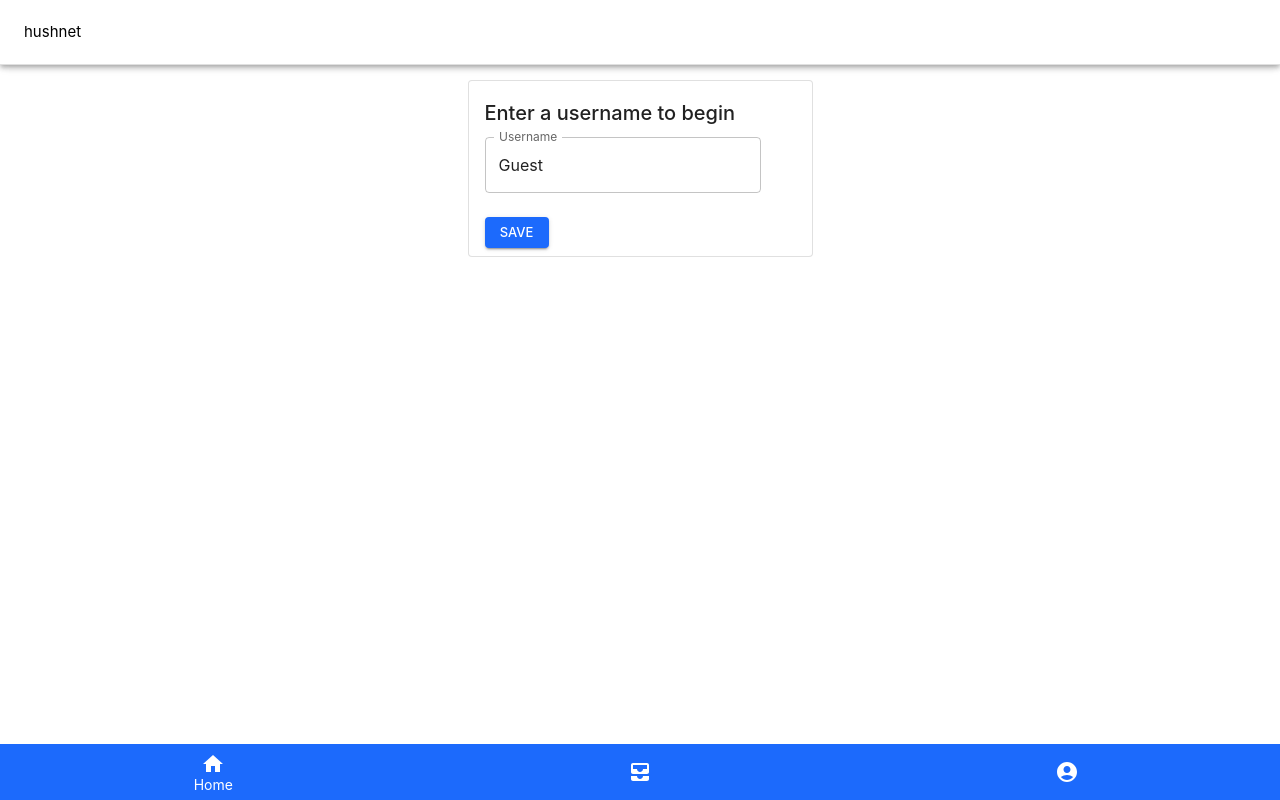
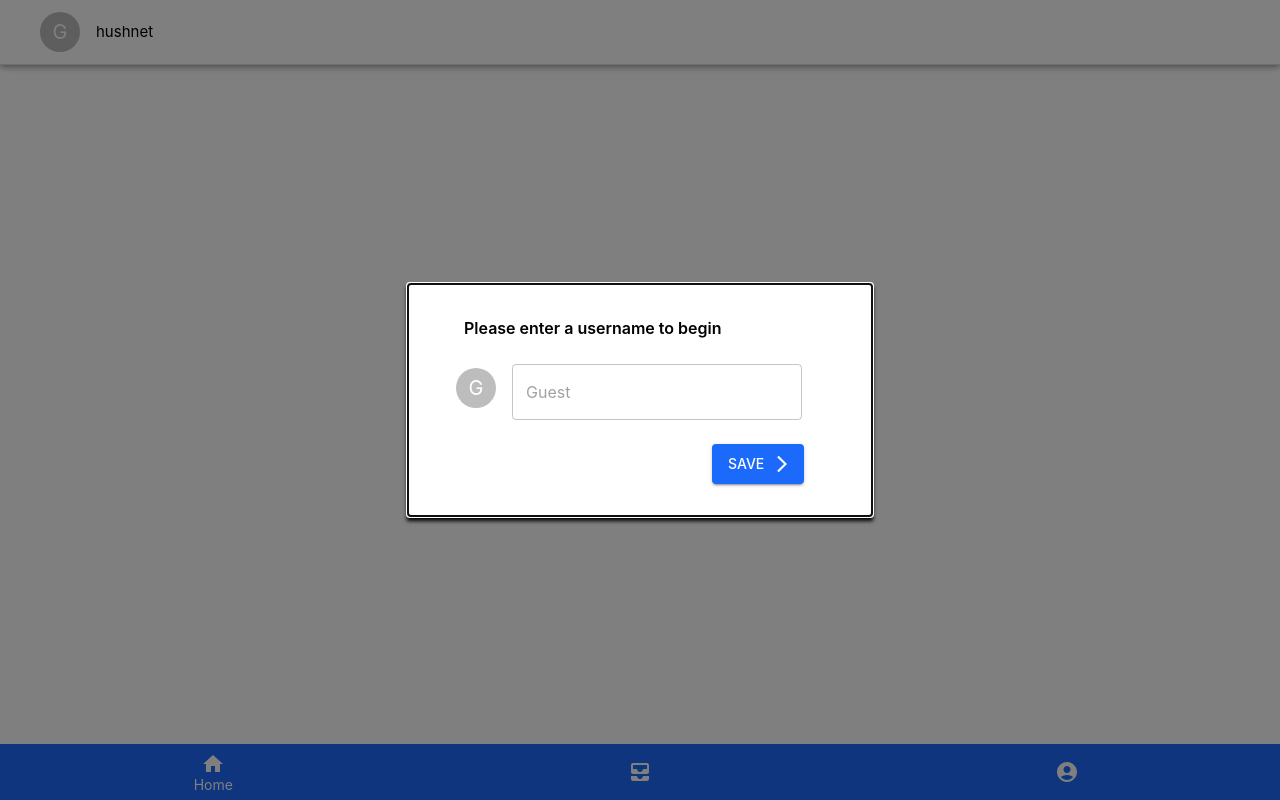
Before and after one commit to amisha-adwani/hushnet-chat-app, a React (Create React App) app in the folder client/: page / in a window 1280 px wide. Built offline with nearby package versions, Linux system fonts and the light colour scheme; no server answers.

Commit message:
added new features ui enhanced

```diff
--- a/client/src/App.js
+++ b/client/src/App.js
@@ -41,10 +41,10 @@ function App() {
     <div>
       <ChatState>
         <Router>
-        <Header headerName={headerName}/>
+        <Header headerName={headerName} />
           <Routes>
             <Route path="/" element={<Home onChangeHeader={handleHeaderChange}/>}></Route>
-            <Route path="/profile" element={<Profile onChangeHeader={handleHeaderChange}/>}></Route>
+            <Route path="/profile" element={<Profile onChangeHeader={handleHeaderChange} />}></Route>
             <Route path="/room/" element={<AllRooms onChangeHeader={handleHeaderChange} />}></Route>
             <Route path="/room/:roomId" element={ <Room onChangeHeader={handleHeaderChange} />}></Route>
           </Routes>
--- /dev/null
+++ b/client/src/components/Avatar.js
@@ -0,0 +1,28 @@
+import React,{  useState,useEffect } from 'react'
+import Avatar from "@mui/material/Avatar";
+const Details = ({name}) => {
+    const [initials, setInitials] = useState('')
+    useEffect(() => {
+      if (name) {
+        const [firstName, lastName] = name.split(' ');
+        if (firstName && lastName) {
+          const initials = `${firstName.charAt(0)}${lastName.charAt(0)}`.toUpperCase();
+          setInitials(initials);
+        } else {
+          const initials = `${name.charAt(0)}`.toUpperCase();
+          setInitials(initials);
+        }
+      }
+    }, [name]);
+
+
+  return (
+    <div>
+        <Avatar sx={{mx:2,my:0.5}}>
+        {initials}
+        </Avatar>
+    </div>
+  )
+}
+
+export default Details
--- a/client/src/components/ChatBox.js
+++ b/client/src/components/ChatBox.js
@@ -6,6 +6,8 @@ import ChatContext from "../context/ChatContext";
 import { useParams } from "react-router-dom";
 import { Typography } from "@mui/material";
 import { useNavigate } from "react-router-dom";
+import SendIcon from '@mui/icons-material/Send';
+
 const ChatBox = ({ userNotification }) => {
   const context = useContext(ChatContext);
   const {
@@ -14,12 +16,11 @@ const ChatBox = ({ userNotification }) => {
     setMessageReceived,
     messageReceived,
     socket,
-    setErrorMessage,
-    errorMessage,
     username,
   } = context;
   const { roomId } = useParams();
   useEffect(() => {
+    setMessageReceived([])
     socket.on("receive_message", (data) => {
       setMessageReceived((prevMessages) => [
         ...prevMessages,
@@ -48,16 +49,13 @@ const ChatBox = ({ userNotification }) => {
   const senderId = socket.id;
   const onHandleClick = () => {
     socket.emit("leave-room", { roomId, senderId });
-    navigate("/room/");
+    navigate("/room");
   };
   const onDelete = () => {
     socket.emit("remove-room", { roomId, senderId });
-    navigate("/room/");
+    navigate("/room");
   };
-  const handleError = (error) => {
-    setErrorMessage(error);
-  };
-  socket.on("error", handleError);
+
   return (
     <div>
       <Box height={490} overflow="auto">
@@ -82,15 +80,11 @@ const ChatBox = ({ userNotification }) => {
             ))}
           </Typography>
         )}
-        {errorMessage && (
-          <Typography component="div" ml={2}>
-            Error: {errorMessage}
-          </Typography>
-        )}
 
         <Typography component="div" ml={2}>
           {messageReceived.map((msg, index) => (
             <Box
+            key={index}
               component="section"
               sx={{
                 p: 2,
@@ -102,7 +96,7 @@ const ChatBox = ({ userNotification }) => {
                 wordWrap: "break-word",
               }}
             >
-              <div key={index}> {`${msg.username}: ${msg.message}`}</div>
+              {`${msg.username}: ${msg.message}`}
             </Box>
           ))}
         </Typography>
@@ -110,25 +104,28 @@ const ChatBox = ({ userNotification }) => {
       <Box
         display={"flex"}
         alignItems="center"
-        ml={5}
-        mr={5}
-        mt={3}
-        w={{ base: "100%", md: "68%" }}
+         mx={5}
+        mt={2}
+        sx={{  border:'1px solid lightblue',boxShadow:"4px 4px 4px  lightgray"}}
+
       >
         <TextField
-          fullWidth
-          id="fullWidth"
+        fullWidth
+          sx={{
+            "& fieldset": { border: 'none' }
+          }}
           onChange={handleChange}
           value={message}
+          placeholder="Enter message"
         ></TextField>
         <Button
-          variant="contained"
           onClick={handleClick}
-          sx={{ textTransform: "none", m: 1 }}
+          size="large"
+          sx={{ border:'none' }}
+          endIcon={<SendIcon />}
         >
-          Send
         </Button>
-      </Box>
+        </Box>
     </div>
   );
 };
--- a/client/src/components/Header.js
+++ b/client/src/components/Header.js
@@ -1,23 +1,38 @@
-import {React,useContext,useEffect} from "react";
+import React, { useContext} from "react";
 import AppBar from "@mui/material/AppBar";
 import Divider from "@mui/material/Divider";
 import Toolbar from "@mui/material/Toolbar";
+import { useLocation } from "react-router-dom";
+import Details from "./Avatar";
+import ChatContext from "../context/ChatContext";
 import Typography from "@mui/material/Typography";
 
-const Header = ({headerName}) => {
+const Header = ({ headerName }) => {
+  const location = useLocation();
+  const chatIcon = /^\/room\/\w+/.test(location.pathname);
+  const roomId = location.pathname.split("/").pop();
+  const context = useContext(ChatContext);
+  const { username } = context;
+
   return (
     <div>
-      <AppBar
-        color="inherit"
-        position="fixed"
-      >
+      <AppBar color="inherit" position="fixed">
         <Toolbar>
-          <Typography sx={{ fontSize: "15px", overflowWrap: "break-word" }}>
-          {headerName}
+          <Details name={chatIcon ? roomId : username} />
+          <Typography
+            sx={{
+              fontSize: "15px",
+              whiteSpace: "normal",
+             maxWidth: '100%',
+           overflowWrap: 'break-word'
+            }}
+          >
+            {headerName}
           </Typography>
         </Toolbar>
         <Divider />
-      </AppBar>
+
+        </AppBar>
     </div>
   );
 };
--- /dev/null
+++ b/client/src/components/LoadingSpinner.js
@@ -0,0 +1,12 @@
+import React from "react";
+import CircularProgress from '@mui/material/CircularProgress';
+
+function Loading() {
+  return (
+    <div style={{ textAlign: "center" }}>
+      <CircularProgress/>
+    </div>
+  );
+}
+
+export default Loading;
--- /dev/null
+++ b/client/src/components/Modal.js
@@ -0,0 +1,68 @@
+import React, { useContext, useState, useEffect, useCallback } from "react";
+import Modal from "@mui/material/Modal";
+import TextField from "@mui/material/TextField";
+import Button from "@mui/material/Button";
+import Typography from "@mui/material/Typography";
+import Box from "@mui/material/Box";
+import Details from "./Avatar";
+import ArrowForwardIosOutlinedIcon from '@mui/icons-material/ArrowForwardIosOutlined';
+import CancelRoundedIcon from '@mui/icons-material/CancelRounded';
+const Modal2 = (props) => {
+  const style = {
+    position: "absolute",
+    top: "50%",
+    left: "50%",
+    transform: "translate(-50%, -50%)",
+    width: 400,
+    bgcolor: "white",
+    p: 4,
+    border:'1px solid lightblue',boxShadow:"0px 4px 4px "
+  };
+
+  return (
+    <div>
+      <Modal
+        open={props.open}
+        onClose={props.onClose}
+        aria-labelledby="modal-modal-title"
+        aria-describedby="modal-modal-description"
+      >
+        <Box sx={style}>
+        <Button
+              onClick={props.onClose}
+              cursor='pointer'
+              sx={{ml:42, color:'black', height:40, borderRadius:50,display:`${props.display}`}}
+              startIcon={<CancelRoundedIcon sx={{pl:2}}/>}
+             ></Button>
+          <Typography sx={{ ml:3,mb:3, fontWeight:600 }}>{props.title}</Typography>
+          <Box
+           sx={{ display: "flex", justifyContent: "flex-right" }}
+          >
+            <Details name={props.name}/>
+            <TextField
+              id="outlined-basic"
+              variant="outlined"
+              onChange={props.handleChange}
+              sx={{  width:290}}
+              placeholder={props.placeholder}
+            />
+              </Box>
+            <Box sx={{display:'flex',flexDirection: 'row'}}>
+
+            <Button
+            variant="contained"
+            onClick={props.handleClick}
+            cursor='pointer'
+            sx={{ mt: 3, ml: 34, height:40 }}
+           endIcon={<ArrowForwardIosOutlinedIcon/>}
+             >
+              Save
+             </Button>
+            </Box>
+        </Box>
+      </Modal>
+    </div>
+  );
+};
+
+export default Modal2;
--- a/client/src/components/NavBar.js
+++ b/client/src/components/NavBar.js
@@ -1,22 +1,18 @@
 import * as React from "react";
-import AppBar from "@mui/material/AppBar";
-import Toolbar from "@mui/material/Toolbar";
-import IconButton from "@mui/material/IconButton";
 import AccountCircleIcon from "@mui/icons-material/AccountCircle";
 import AllInboxIcon from "@mui/icons-material/AllInbox";
 import HomeIcon from "@mui/icons-material/Home";
-import { Link } from "react-router-dom";
-
+import { Link, useLocation } from "react-router-dom";
 import BottomNavigation from "@mui/material/BottomNavigation";
 import BottomNavigationAction from "@mui/material/BottomNavigationAction";
-import FolderIcon from "@mui/icons-material/Folder";
-import RestoreIcon from "@mui/icons-material/Restore";
-import FavoriteIcon from "@mui/icons-material/Favorite";
-import LocationOnIcon from "@mui/icons-material/LocationOn";
 
 export default function NavBar() {
+  const location = useLocation();
+  const [value, setValue] = React.useState(location.pathname);
 
-  const [value, setValue] = React.useState("home");
+  React.useEffect(() => {
+    setValue(location.pathname);
+  }, [location]);
 
   const handleChange = (event, newValue) => {
     setValue(newValue);
@@ -43,7 +39,7 @@ export default function NavBar() {
         component={Link}
         to="/"
         label="Home"
-        value="home"
+        value="/"
         icon={<HomeIcon />}
       />
 
@@ -51,14 +47,14 @@ export default function NavBar() {
         component={Link}
         to="/room"
         label="Inbox"
-        value="inbox"
+        value="/room"
         icon={<AllInboxIcon />}
       />
       <BottomNavigationAction
         component={Link}
         to="/profile"
         label="Profile"
-        value="profile"
+        value="/profile"
         icon={<AccountCircleIcon />}
       />
     </BottomNavigation>
--- a/client/src/context/ChatState.js
+++ b/client/src/context/ChatState.js
@@ -1,13 +1,14 @@
 import { React, useState } from "react";
 import ChatContext from "./ChatContext";
 import io from "socket.io-client";
-const URL = "https://hushnet.onrender.com";
+const URL = "http://localhost:3001";
 const socket = io(URL);
 const ChatState = (props) => {
   const [message, setMessage] = useState([]);
   const [messageReceived, setMessageReceived] = useState([]);
   const [username, setUsername] = useState('Guest');
   const [errorMessage, setErrorMessage] = useState("");
+  const [rooms, setRooms] = useState([]);
   return (
     <ChatContext.Provider
       value={{
@@ -19,7 +20,9 @@ const ChatState = (props) => {
         username,
         setUsername,
         errorMessage,
-        setErrorMessage
+        setErrorMessage,
+        rooms,
+        setRooms
       }}
     >
       {props.children}
--- a/client/src/pages/AllRooms.js
+++ b/client/src/pages/AllRooms.js
@@ -3,119 +3,160 @@ import ChatContext from "../context/ChatContext";
 import Button from "@mui/material/Button";
 import { useNavigate } from "react-router-dom";
 import Box from "@mui/material/Box";
-import Typography from "@mui/material/Typography";
-import Modal from "@mui/material/Modal";
-import TextField from "@mui/material/TextField";
 import Table from "@mui/material/Table";
 import TableBody from "@mui/material/TableBody";
 import TableContainer from "@mui/material/TableContainer";
 import TableCell from "@mui/material/TableCell";
 import TableRow from "@mui/material/TableRow";
+import Typography from "@mui/material/Typography";
 import Paper from "@mui/material/Paper";
+import CardHeader from "@mui/material/CardHeader";
+import Details from "../components/Avatar";
+import Modal2 from "../components/Modal";
+import AddCircleOutlinedIcon from '@mui/icons-material/AddCircleOutlined';
+import Loading from "../components/LoadingSpinner";
+import SearchIcon from "@mui/icons-material/Search";
+import InputAdornment from "@mui/material/InputAdornment";
+import TextField from "@mui/material/TextField";
 const AllRooms = ({ onChangeHeader }) => {
   const context = useContext(ChatContext);
-  const { socket,username } = context;
-  const [rooms, setRooms] = useState([]);
+  const { socket, username ,
+    setErrorMessage,
+    errorMessage,rooms, setRooms} = context;
   const [open, setOpen] = useState(false);
-  const [newRoomId, setNewRoomId] = useState("");
-
+  const [newRoomId, setNewRoomId] = useState("New Room");
+  const [loading, setLoading] = useState(false);
   const navigate = useNavigate();
 
   const handleChange = (e) => {
     setNewRoomId(e.target.value);
   };
+  const handleError = (error) => {
+    setErrorMessage(error);
+    setTimeout(() => {
+      setErrorMessage("");
+    }, 3000);
+  };
 
   const newRoom = () => {
     socket.emit("create-room", { newRoomId, senderId: socket.id });
     handleClose();
+    fetchRooms();
   };
-
   const fetchRooms = async () => {
     try {
-      const fetchURL = "https://hushnet.onrender.com/room"
+      setLoading(true);
+      const fetchURL = "https://hushnet.onrender.com";
       const res = await fetch(fetchURL);
       const { rooms } = await res.json();
       setRooms(rooms);
     } catch (error) {
       console.error("Error fetching rooms:", error);
+    } finally {
+      setLoading(false);
     }
+  };
+  const handleCreateRoom = ({ newRoomId }) => {
+    setRooms((prevRooms) => [...prevRooms,  newRoomId ]);
   };
 
   useEffect(() => {
+    socket.on("error", handleError);
    onChangeHeader(`welcome ${username}, join a chat or create your own`);
     fetchRooms();
-    const handleCreateRoom = ({ newRoomId }) => {
-      setRooms((prevRooms) => [...prevRooms, { roomId: newRoomId }]);
-    };
-
-    socket.on("create-room", handleCreateRoom);
+    socket.on("created-room", handleCreateRoom);
 
     return () => {
-      socket.off("create-room", handleCreateRoom);
+      socket.off("created-room", handleCreateRoom);
     };
-  }, [socket, rooms,onChangeHeader]);
-
-  const style = {
-    position: "absolute",
-    top: "50%",
-    left: "50%",
-    transform: "translate(-50%, -50%)",
-    width: 400,
-    bgcolor: "white",
-    border: "2px solid #000",
-    boxShadow: 24,
-    p: 4,
-  };
+    // eslint-disable-next-line
+  }, [socket]);
 
   const handleOpen = () => setOpen(true);
   const handleClose = () => setOpen(false);
+  const [searchQuery, setSearchQuery] = useState('');
+  const filteredRooms = rooms.filter(room => {
+    return room.roomId.toLowerCase().includes(searchQuery.toLowerCase());
+  });
 
   return (
     <>
-      <Modal
+      <Modal2
+        name={newRoomId}
+        title={"Please enter a unique room name"}
+        handleChange={handleChange}
+        handleClick={newRoom}
         open={open}
         onClose={handleClose}
-        aria-labelledby="modal-modal-title"
-        aria-describedby="modal-modal-description"
+        placeholder={newRoomId}
+      />
+      <Box sx={{mt:10, display:'flex', justifyContent:'space-between',mb: 3, ml:3,mr:3}}>
+
+      <Button
+       variant="contained"
+       size="medium"
+        onClick={handleOpen}
+        sx={{ height:50 }}
+        endIcon={<AddCircleOutlinedIcon/> }
       >
-        <Box sx={style}>
-          <Typography sx={{pb:1}}>Please enter a unique room name</Typography>
-          <TextField
-            id="outlined-basic"
-            label="Room Name"
-            variant="outlined"
-            onChange={handleChange}
-          />
-          <Button
-            id="modal-modal-description"
-            sx={{ m: 2 }}
-            variant="contained"
-            onClick={newRoom}
-          >
-            Save
-          </Button>
-        </Box>
-      </Modal>
-      <Button variant="contained" onClick={handleOpen} sx={{ mt: 10, mb:2, ml: 2 }}>
         New Room
       </Button>
-      <TableContainer component={Paper} sx={{ ml:2, width:'95%'}} >
-        <Table aria-label="simple table" >
+      <TextField
+           value={searchQuery}
+           onChange={(e) => setSearchQuery(e.target.value)}
+            placeholder="Search"
+            sx={{ width: 500 }}
+            InputProps={{
+              startAdornment: (
+                <InputAdornment position="start">
+                  <SearchIcon />
+                </InputAdornment>
+              )
+            }}
+          ></TextField>
+
+      </Box>
+      {loading &&
+      <Loading/>}
+      <Box>
+              {errorMessage &&  (
+          <Typography component="div" ml={2}>
+            Error: {errorMessage}
+          </Typography>
+        )}
+        <TableContainer
+          component={Paper}
+          sx={{ mx: 1, width: "99%", mb:3,overflowY: 'auto', height:495
+         }}
+        >
+          <Table aria-label="simple table" height= "max-content">
             <TableBody>
-            {rooms.map((room) => (
+              {(filteredRooms && filteredRooms.length > 0 ? filteredRooms : rooms).map((room) => (
                 <TableRow
-                key={room.roomId}
-                sx={{ "&:last-child td, &:last-child th": { border: 0 } }}
+                  key={room._id}
                   onClick={() => navigate(`/room/${room.roomId}`)}
                 >
-                <TableCell component="th" scope="row" sx={{cursor:'pointer', fontWeight:600}}>
-                 {room.roomId}
+                  <TableCell
+                     component="td"
+                    align="left"
+                    sx={{ cursor: "pointer", fontWeight: 600 }}
+                  >
+                  <CardHeader
+                  sx={{ textAlign: 'left', mx:3 }}
+                    avatar={<Details name={room.roomId}/>}
+                    title={room.roomId}
+                    titleTypographyProps={{variant:'h9' }}
+                  />
                    </TableCell>
                 </TableRow>
               ))}
             </TableBody>
           </Table>
         </TableContainer>
+      </Box>
+      <Box>
+
+      </Box>
     </>
   );
 };
--- a/client/src/pages/Home.js
+++ b/client/src/pages/Home.js
@@ -1,21 +1,19 @@
-import React, { useContext,useEffect } from "react";
+import React, { useContext,useEffect ,useState} from "react";
 import Box from "@mui/material/Box";
-import TextField from "@mui/material/TextField";
-import Button from "@mui/material/Button";
-import Card from "@mui/material/Card";
-import CardActions from "@mui/material/CardActions";
-import CardContent from "@mui/material/CardContent";
-import { Typography } from "@mui/material";
 import ChatContext from "../context/ChatContext";
 import { useNavigate } from "react-router-dom";
-
-const Home = ({onChangeHeader}) => {
+import Modal2 from '../components/Modal'
+ const Home = ({onChangeHeader}) => {
   const context = useContext(ChatContext);
   const { socket,setUsername,username } = context;
+  const [open, setOpen] = useState(true);
   const navigate = useNavigate();
+  const handleOpen = () => setOpen(true);
+  const handleClose = () => setOpen(true);
   const handleClick = () => {
     socket.emit("user-joined", {username, senderId: socket.id});
-    navigate('/room/');
+    navigate('/room');
+    handleOpen()
   };
   useEffect(() => {
     onChangeHeader('hushnet')
@@ -25,37 +23,18 @@ const Home = ({onChangeHeader}) => {
     e.preventDefault();
     setUsername(e.target.value);
   };
-  const card = (
-    <React.Fragment>
-      <CardContent>
-        <Typography variant="h6" component="div">
-          Enter a username to begin
-        </Typography>
-        <TextField
-          id="outlined-basic"
-          label="Username"
-          variant="outlined"
-          sx={{ fontSize: 14, mt: 1 }}
-          onChange={handleChange}
-          value={username}
-        />
-      </CardContent>
-      <CardActions>
-        <Button
-          variant="contained"
-          size="small"
-          sx={{ ml: 1 }}
-          onClick={handleClick}
-        >
-          Save
-        </Button>
-      </CardActions>
-    </React.Fragment>
-  );
+
+
 
   return (
-    <Box sx={{ maxWidth: 345, margin: "0 auto", mt: { xs: 5, sm: 10 } }}>
-      <Card variant="outlined">{card}</Card>
+    <Box >
+      <Modal2 name={username} title={'Please enter a username to begin'}
+      handleChange={handleChange}
+      open={open}
+      handleClick={handleClick}
+      onClose={handleClose}
+      placeholder={username}
+      display={'none'}/>
     </Box>
   );
 };
--- a/client/src/pages/Profile.js
+++ b/client/src/pages/Profile.js
@@ -6,7 +6,6 @@ const Profile = ({ onChangeHeader }) => {
   const context = useContext(ChatContext);
   const { username } = context;
     useEffect(() => {
-      // Example: Change the headerName based on some condition
       onChangeHeader("Profile");
     }, [onChangeHeader]);
   return (
--- a/client/src/pages/Room.js
+++ b/client/src/pages/Room.js
@@ -6,7 +6,6 @@ const Room = ({ onChangeHeader }) => {
   const params = useParams();
   const context = useContext(ChatContext);
   const { socket,username } = context;
-  const senderId = socket.id;
   const roomId = params.roomId;
   const [userNotification, setUserNotification] = useState([]);
   useEffect(() => {
@@ -23,7 +22,7 @@ const Room = ({ onChangeHeader }) => {
       ]);
     });
     socket.emit("join-room", { roomId,username });
-    onChangeHeader(`${roomId}`);
+     onChangeHeader(`${roomId}`);
   }, [socket]);
 
   return (
```
Also changed, not shown: 2 other files (tests, documents, lock files or other folders). Lines whose indentation alone changed are shown as unchanged.
